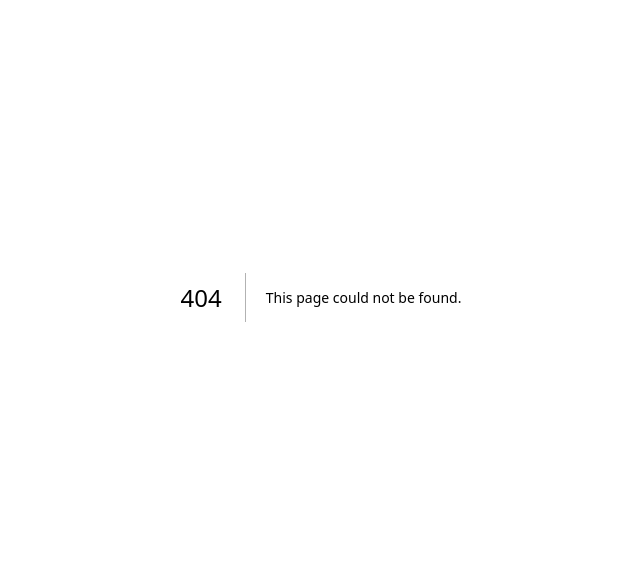
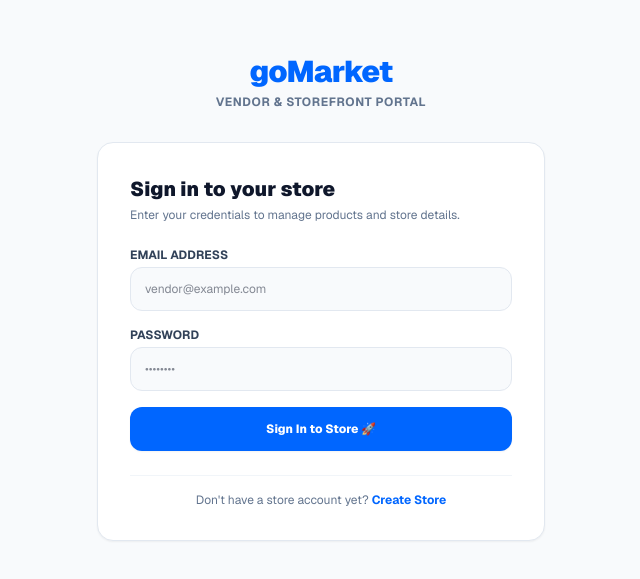
Before and after one commit to brilayo/gomarket, a Next.js app: page /login in a window 1280 px wide. Before the commit this address had no page. Shown: the part 103-682 px from the top of the page, without its empty margins (319-959 px from the left). Built offline with nearby package versions, Linux system fonts and the light colour scheme; no server answers.

Commit message:
Restore branded Login and Register auth pages

```diff
--- /dev/null
+++ b/src/app/login/page.tsx
@@ -0,0 +1,109 @@
+'use client';
+
+import { useState } from 'react';
+import { createClient } from '@/lib/supabase/client';
+import { useRouter } from 'next/navigation';
+import Link from 'next/link';
+
+export default function LoginPage() {
+  const supabase = createClient();
+  const router = useRouter();
+
+  const [email, setEmail] = useState('');
+  const [password, setPassword] = useState('');
+  const [loading, setLoading] = useState(false);
+  const [errorMsg, setErrorMsg] = useState<string | null>(null);
+
+  async function handleLogin(e: React.FormEvent) {
+    e.preventDefault();
+    setLoading(true);
+    setErrorMsg(null);
+
+    const { error } = await supabase.auth.signInWithPassword({
+      email,
+      password,
+    });
+
+    if (error) {
+      setErrorMsg(error.message);
+      setLoading(false);
+    } else {
+      router.push('/dashboard');
+    }
+  }
+
+  return (
+    <div className="min-h-screen bg-[#F8FAFC] flex flex-col justify-center items-center p-4 font-sans text-slate-900">
+      {/* Branding Logo */}
+      <div className="mb-8 text-center">
+        <Link href="/" className="text-3xl font-black tracking-tight text-[#0066FF] inline-block">
+          goMarket
+        </Link>
+        <p className="text-xs font-bold text-slate-500 mt-1 uppercase tracking-wider">
+          Vendor & Storefront Portal
+        </p>
+      </div>
+
+      {/* Login Card */}
+      <div className="w-full max-w-md bg-white border border-slate-200 rounded-2xl shadow-xs p-6 sm:p-8 space-y-6">
+        <div className="space-y-1 text-center sm:text-left">
+          <h1 className="text-xl font-black text-slate-900">Sign in to your store</h1>
+          <p className="text-xs text-slate-500">
+            Enter your credentials to manage products and store details.
+          </p>
+        </div>
+
+        {errorMsg && (
+          <div className="bg-rose-50 border border-rose-200 text-rose-600 text-xs font-bold p-3 rounded-xl">
+            {errorMsg}
+          </div>
+        )}
+
+        <form onSubmit={handleLogin} className="space-y-4">
+          <div>
+            <label className="block text-xs font-bold text-slate-700 mb-1">
+              EMAIL ADDRESS
+            </label>
+            <input
+              type="email"
+              required
+              value={email}
+              onChange={(e) => setEmail(e.target.value)}
+              placeholder="vendor@example.com"
+              className="w-full h-11 bg-slate-50 border border-slate-200 rounded-xl px-3.5 text-xs text-slate-900 focus:outline-none focus:border-[#0066FF] transition-all"
+            />
+          </div>
+
+          <div>
+            <label className="block text-xs font-bold text-slate-700 mb-1">
+              PASSWORD
+            </label>
+            <input
+              type="password"
+              required
+              value={password}
+              onChange={(e) => setPassword(e.target.value)}
+              placeholder="••••••••"
+              className="w-full h-11 bg-slate-50 border border-slate-200 rounded-xl px-3.5 text-xs text-slate-900 focus:outline-none focus:border-[#0066FF] transition-all"
+            />
+          </div>
+
+          <button
+            type="submit"
+            disabled={loading}
+            className="w-full h-11 bg-[#0066FF] hover:bg-blue-700 text-white font-extrabold text-xs rounded-xl shadow-xs transition-all flex items-center justify-center"
+          >
+            {loading ? 'Signing in...' : 'Sign In to Store 🚀'}
+          </button>
+        </form>
+
+        <div className="pt-4 border-t border-slate-100 text-center text-xs text-slate-500">
+          Don't have a store account yet?{' '}
+          <Link href="/register" className="text-[#0066FF] font-bold hover:underline">
+            Create Store
+          </Link>
+        </div>
+      </div>
+    </div>
+  );
+}
--- /dev/null
+++ b/src/app/register/page.tsx
@@ -0,0 +1,129 @@
+'use client';
+
+import { useState } from 'react';
+import { createClient } from '@/lib/supabase/client';
+import { useRouter } from 'next/navigation';
+import Link from 'next/link';
+
+export default function RegisterPage() {
+  const supabase = createClient();
+  const router = useRouter();
+
+  const [storeName, setStoreName] = useState('');
+  const [email, setEmail] = useState('');
+  const [password, setPassword] = useState('');
+  const [loading, setLoading] = useState(false);
+  const [errorMsg, setErrorMsg] = useState<string | null>(null);
+
+  async function handleRegister(e: React.FormEvent) {
+    e.preventDefault();
+    setLoading(true);
+    setErrorMsg(null);
+
+    const { error } = await supabase.auth.signUp({
+      email,
+      password,
+      options: {
+        data: {
+          store_name: storeName,
+        },
+      },
+    });
+
+    if (error) {
+      setErrorMsg(error.message);
+      setLoading(false);
+    } else {
+      router.push('/dashboard');
+    }
+  }
+
+  return (
+    <div className="min-h-screen bg-[#F8FAFC] flex flex-col justify-center items-center p-4 font-sans text-slate-900">
+      {/* Branding Logo */}
+      <div className="mb-8 text-center">
+        <Link href="/" className="text-3xl font-black tracking-tight text-[#0066FF] inline-block">
+          goMarket
+        </Link>
+        <p className="text-xs font-bold text-slate-500 mt-1 uppercase tracking-wider">
+          Create Your Verified Storefront
+        </p>
+      </div>
+
+      {/* Register Card */}
+      <div className="w-full max-w-md bg-white border border-slate-200 rounded-2xl shadow-xs p-6 sm:p-8 space-y-6">
+        <div className="space-y-1 text-center sm:text-left">
+          <h1 className="text-xl font-black text-slate-900">Start selling on goMarket</h1>
+          <p className="text-xs text-slate-500">
+            Create your vendor account to publish items and reach thousands of buyers.
+          </p>
+        </div>
+
+        {errorMsg && (
+          <div className="bg-rose-50 border border-rose-200 text-rose-600 text-xs font-bold p-3 rounded-xl">
+            {errorMsg}
+          </div>
+        )}
+
+        <form onSubmit={handleRegister} className="space-y-4">
+          <div>
+            <label className="block text-xs font-bold text-slate-700 mb-1">
+              STORE / BUSINESS NAME
+            </label>
+            <input
+              type="text"
+              required
+              value={storeName}
+              onChange={(e) => setStoreName(e.target.value)}
+              placeholder="e.g. Ella's Boutique"
+              className="w-full h-11 bg-slate-50 border border-slate-200 rounded-xl px-3.5 text-xs text-slate-900 focus:outline-none focus:border-[#0066FF] transition-all"
+            />
+          </div>
+
+          <div>
+            <label className="block text-xs font-bold text-slate-700 mb-1">
+              EMAIL ADDRESS
+            </label>
+            <input
+              type="email"
+              required
+              value={email}
+              onChange={(e) => setEmail(e.target.value)}
+              placeholder="vendor@example.com"
+              className="w-full h-11 bg-slate-50 border border-slate-200 rounded-xl px-3.5 text-xs text-slate-900 focus:outline-none focus:border-[#0066FF] transition-all"
+            />
+          </div>
+
+          <div>
+            <label className="block text-xs font-bold text-slate-700 mb-1">
+              PASSWORD
+            </label>
+            <input
+              type="password"
+              required
+              value={password}
+              onChange={(e) => setPassword(e.target.value)}
+              placeholder="At least 6 characters"
+              className="w-full h-11 bg-slate-50 border border-slate-200 rounded-xl px-3.5 text-xs text-slate-900 focus:outline-none focus:border-[#0066FF] transition-all"
+            />
+          </div>
+
+          <button
+            type="submit"
+            disabled={loading}
+            className="w-full h-11 bg-[#0066FF] hover:bg-blue-700 text-white font-extrabold text-xs rounded-xl shadow-xs transition-all flex items-center justify-center"
+          >
+            {loading ? 'Creating Account...' : 'Create Verified Store 🎉'}
+          </button>
+        </form>
+
+        <div className="pt-4 border-t border-slate-100 text-center text-xs text-slate-500">
+          Already have a store?{' '}
+          <Link href="/login" className="text-[#0066FF] font-bold hover:underline">
+            Sign In
+          </Link>
+        </div>
+      </div>
+    </div>
+  );
+}
```
